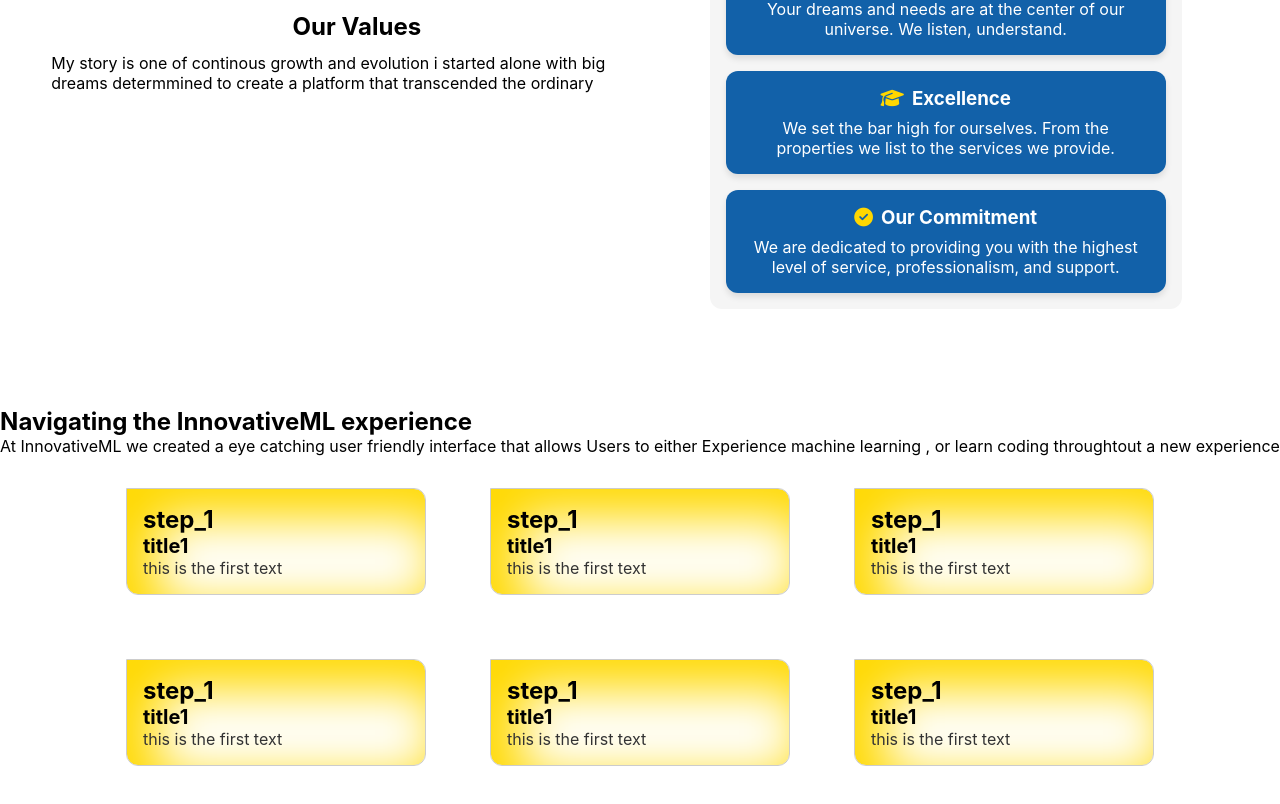
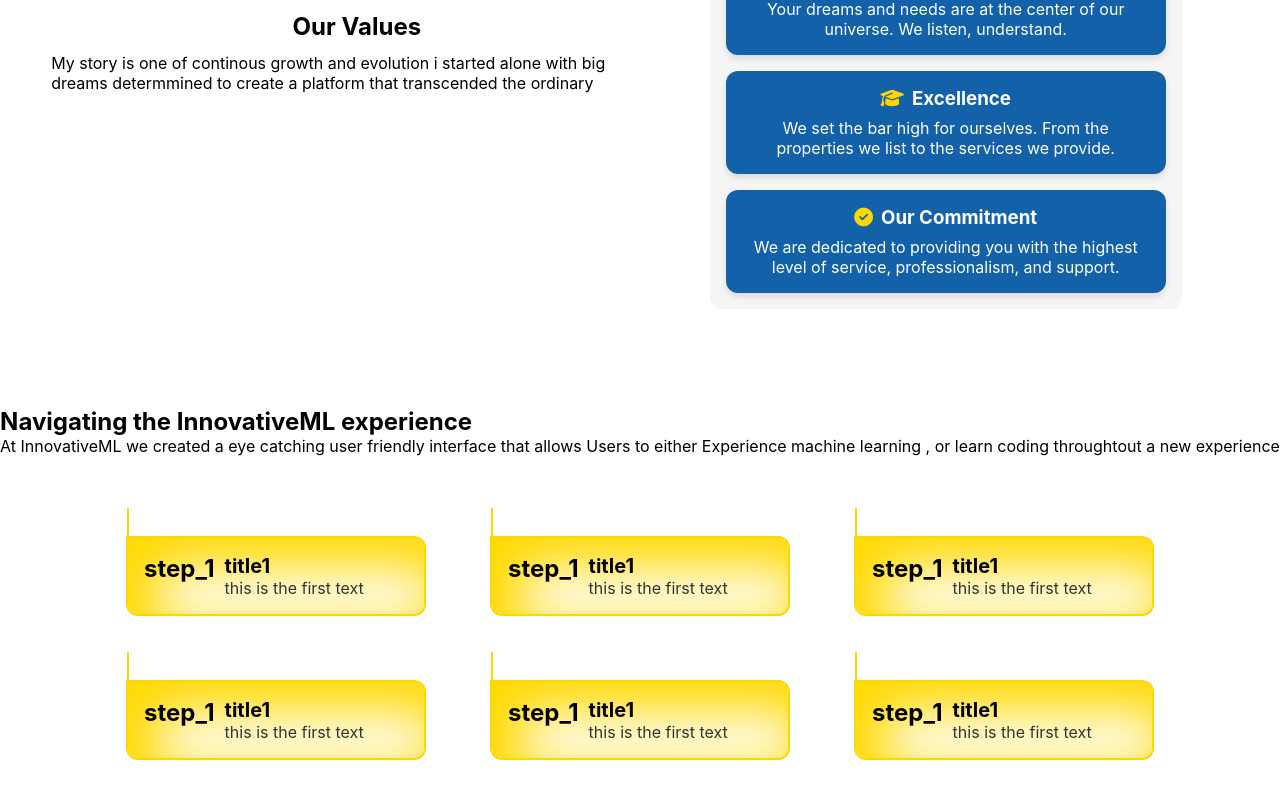
Before and after one commit to AhmadSerhall/innovativeML, a React (Create React App) app in the folder frontend/: page /about in a window 1280 px wide. Shown: the part 745-1549 px from the top of the page. Built offline with nearby package versions, Linux system fonts and the light colour scheme.

Commit message:
frontend implemented the wanted design part 2

```diff
--- a/frontend/src/components/CardExperience/index.jsx
+++ b/frontend/src/components/CardExperience/index.jsx
@@ -1,15 +1,19 @@
 import React from 'react';
 import './style.css';
 
-const CardExperience = ({ step, title, text,}) => {
- return (
+const CardExperience = ({ step, title, text }) => {
+  return (
     <div className="CardExperience">
-        <div className="TopLeftLine"></div>
+      <div className="TopLeftLine"></div>
+      <div className="StepContainer">
         <div className="CardExperience__step">{step}</div>
+      </div>
+      <div className="CardContent">
         <h3 className="CardExperience__title">{title}</h3>
         <p className="CardExperience__text">{text}</p>
+      </div>
     </div>
- );
+  );
 };
 
 export default CardExperience;
--- a/frontend/src/components/CardExperience/style.css
+++ b/frontend/src/components/CardExperience/style.css
@@ -1,28 +1,39 @@
 .CardExperience {
     display: flex;
-    flex-direction: column;
     align-items: flex-start;
     width: 300px;
-    border: 1px solid #ccc;
+    border: 2px solid #ffd700;
     border-radius: 12px;
-    border-top-left-radius: 0;
+    border-top-left-radius: 0px;
     padding: 1rem;
     box-shadow: 20px 20px 50px 10px #ffd900 inset;
     cursor: default;
+    position: relative;
+    /* must be added */
   }
-   .CardExperience:hover{
+
+  .CardExperience:hover {
     box-shadow: 10px 10px 10px rgba(0, 0, 0, 0.3);
-    background-color: #FFD700;
+    background-color: #ffd700;
   }
+
   .TopLeftLine {
-    position:initial;
-    top: 0;
-    left: 0;
-    width: 20px; /* Adjust the width of the line */
-    height: 100%;
-    background-color: #333; /* Adjust the color of the line */
-    border-top-left-radius: 12px; /* Maintain the border radius for the container */
+    position: absolute;
+    top: -30px;
+    left: -1.5px;
+    width: 2px;
+    height: 50%;
+    background-color: #ffd700
   }
+
+  .StepContainer {
+    margin-right: 10px;
+  }
+
+  .CardContent {
+    flex: 1;
+  }
+
   .CardExperience__step {
     font-size: 1.5rem;
     font-weight: bold;
--- a/frontend/src/components/Experience/style.css
+++ b/frontend/src/components/Experience/style.css
@@ -2,6 +2,6 @@
     justify-content: center;
     align-items: center;
     gap:4rem;
-    margin:2rem 5rem;
+    margin:5rem 5rem;
     flex-wrap: wrap;
 }
```
Lines whose indentation alone changed are shown as unchanged.
